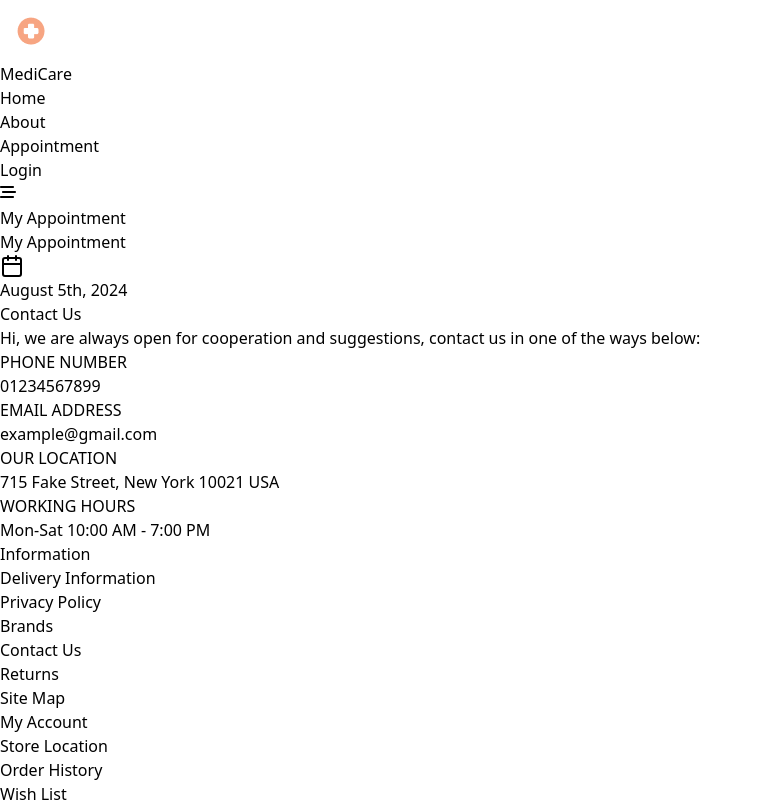
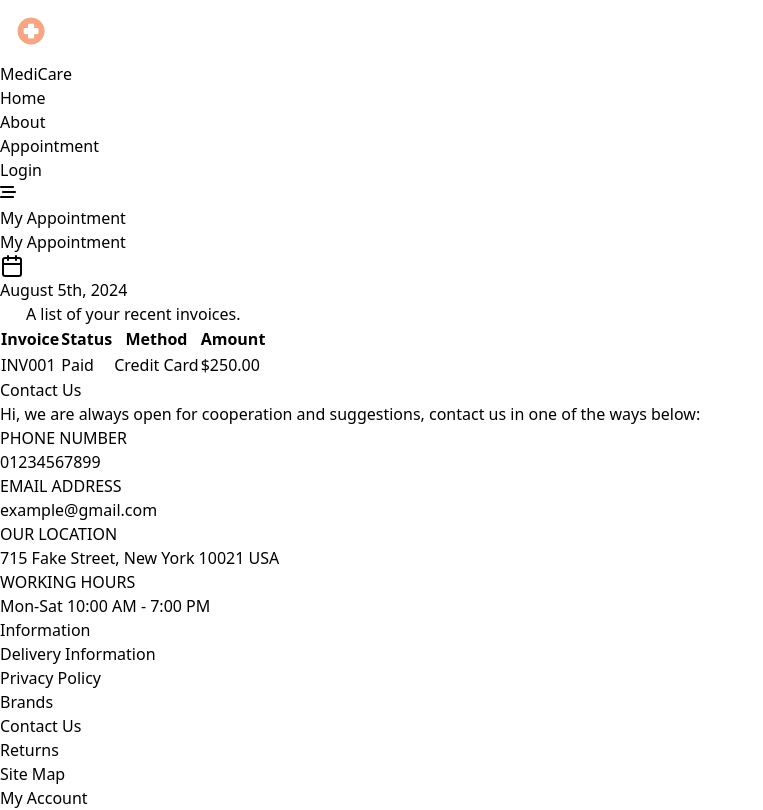
Before and after one commit to DevAsrafulIslam/mediCare, a React (Vite) app: page /my-appointment in a window 1280 px wide. Shown: the top 810 px of the page, without its empty margins (0-763 px from the left). Built offline with nearby package versions, Linux system fonts and the light colour scheme.

Commit message:
make a appointment table

```diff
--- a/src/pages/Dashboard/MyAppointment/MyAppointment.jsx
+++ b/src/pages/Dashboard/MyAppointment/MyAppointment.jsx
@@ -1,3 +1,13 @@
+import {
+  Table,
+  TableBody,
+  TableCaption,
+  TableCell,
+  TableHead,
+  TableHeader,
+  TableRow,
+} from "@/components/ui/table";
+
 import { Button } from "@/components/ui/button";
 import { Calendar } from "@/components/ui/calendar";
 import { cn } from "@/lib/utils";
@@ -14,12 +24,16 @@ import { useState } from "react";
 const MyAppointment = () => {
   const [date, setDate] = useState(new Date());
   return (
-    <div className="container flex justify-between mx-auto">
-      <div className="max-w-[250px] h-screen hidden md:flex bg-slate-100 w-full p-4">
+    <div className="flex justify-between mx-auto">
+      <div className="max-w-[250px] h-screen hidden md:flex bg-slate-100 w-full p-8">
         <h1>My Appointment</h1>
       </div>
-      <div className="grid grid-cols-2 w-full justify-between px-7 py-12">
-        <h1 className="text-2xl">My Appointment</h1>
+
+      <div className="grid w-full px-7 py-12">
+        <div className="grid grid-cols-2 w-full justify-between ">
+          <div>
+            <h1 className="text-2xl text-orange-600">My Appointment</h1>
+          </div>
           <div className="text-end">
             <Popover>
               <PopoverTrigger asChild>
@@ -45,6 +59,27 @@ const MyAppointment = () => {
             </Popover>
           </div>
         </div>
+
+        <Table>
+          <TableCaption>A list of your recent invoices.</TableCaption>
+          <TableHeader>
+            <TableRow>
+              <TableHead className="w-[100px]">Invoice</TableHead>
+              <TableHead>Status</TableHead>
+              <TableHead>Method</TableHead>
+              <TableHead className="text-right">Amount</TableHead>
+            </TableRow>
+          </TableHeader>
+          <TableBody>
+            <TableRow>
+              <TableCell className="font-medium">INV001</TableCell>
+              <TableCell>Paid</TableCell>
+              <TableCell>Credit Card</TableCell>
+              <TableCell className="text-right">$250.00</TableCell>
+            </TableRow>
+          </TableBody>
+        </Table>
+      </div>
     </div>
   );
 };
```
Lines whose indentation alone changed are shown as unchanged.
